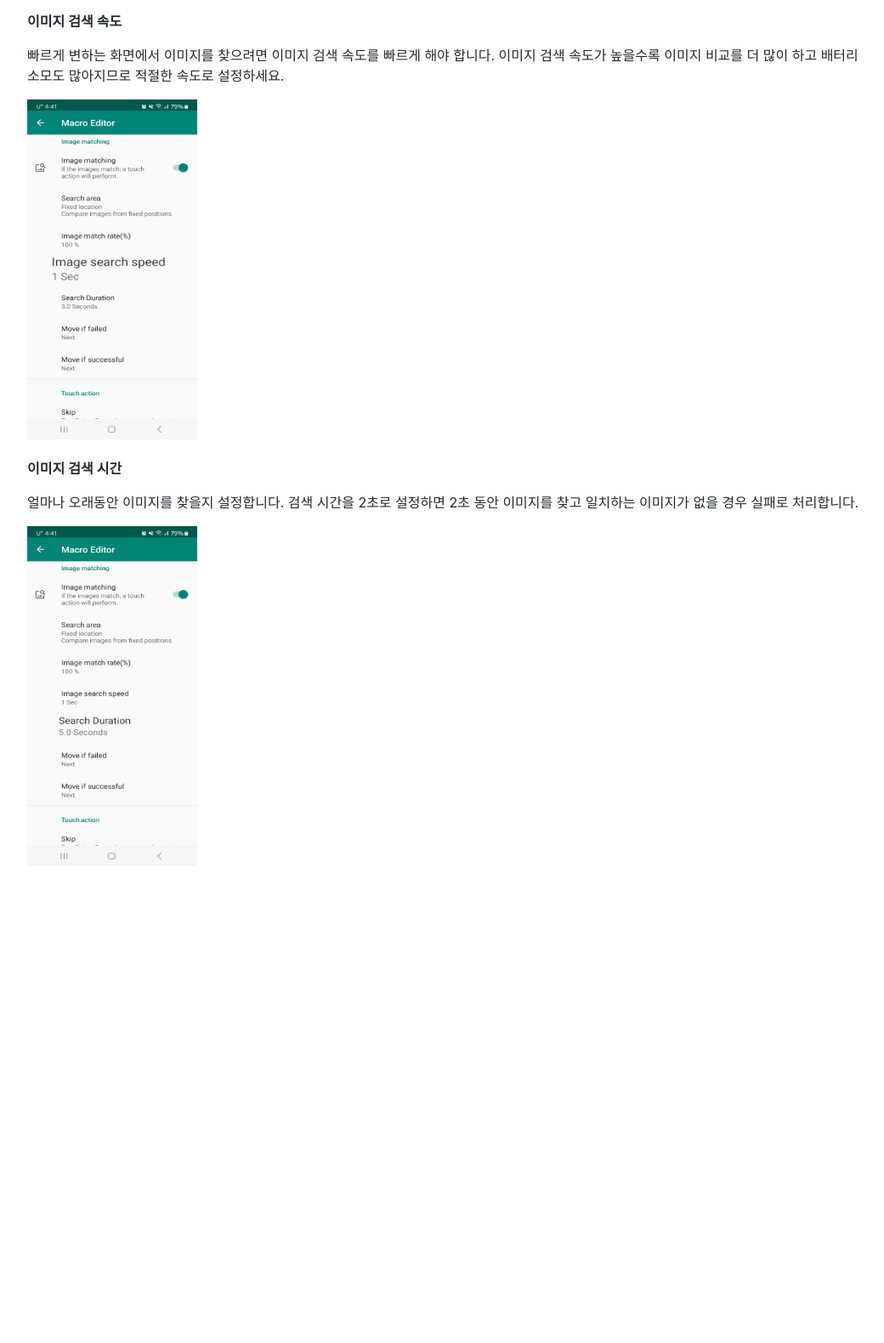
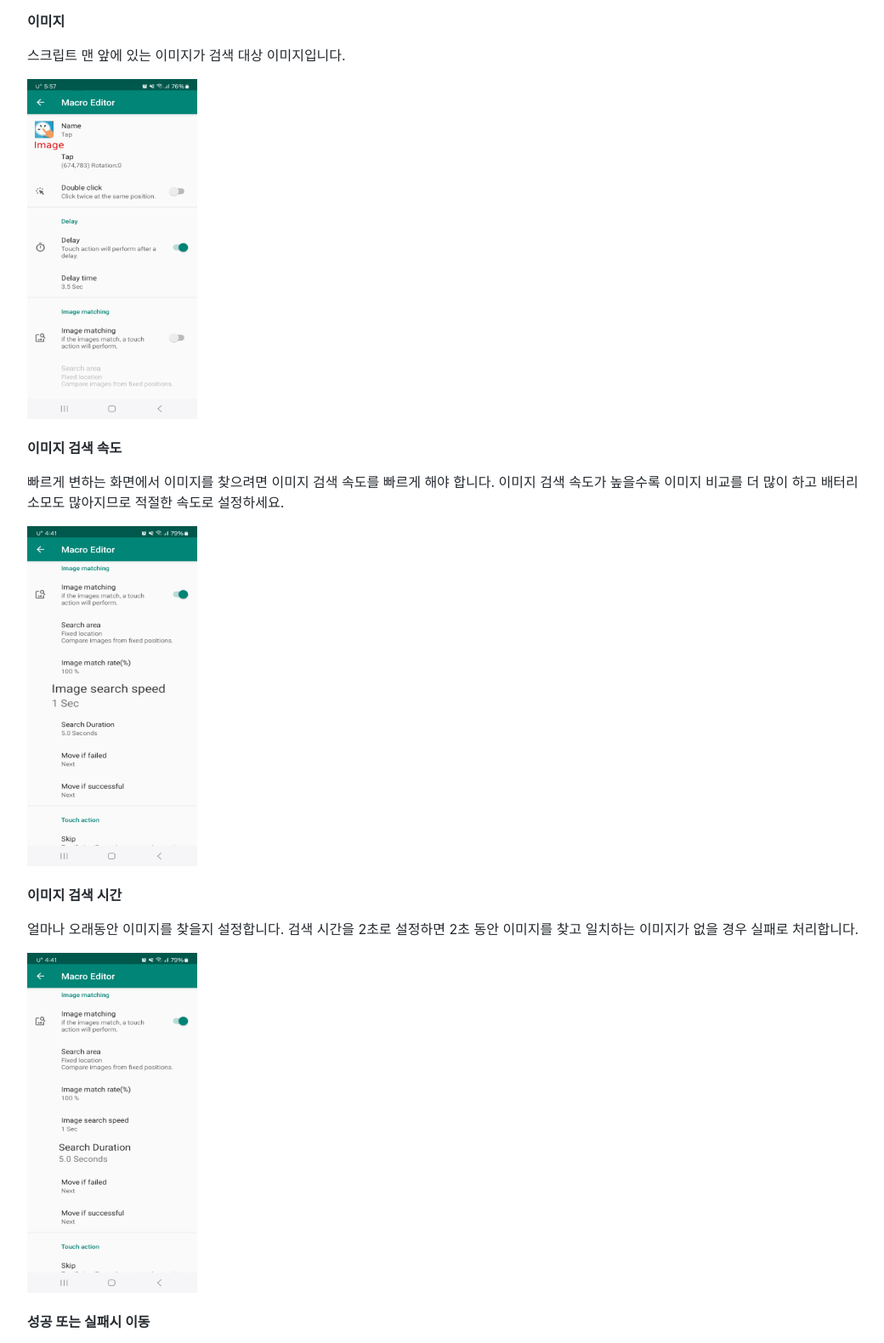
Before and after one commit to touchmacro/TouchMacro, a plain HTML site: page TouchMacro/guide_image_search.html in a window 1280 px wide. Shown: the part 160-1740 px from the top of the page at 85% size, without its empty margins (118-1158 px from the left). Before the commit the page ends 1233 px from the top, so only its background shows below. Drawn offline with Linux system fonts and the light colour scheme.

Commit message:
Update guide_image_search.html

```diff
--- a/TouchMacro/guide_image_search.html
+++ b/TouchMacro/guide_image_search.html
@@ -38,22 +38,29 @@
 
       <h1><a href="https://touchmacro.github.io/TouchMacro/">TouchMacro</a></h1>
 
-
       <h1 id="이미지-검색">이미지 검색</h1>
 
-<p><strong>이미지 검색 속도</strong></p>
+        <p><strong>이미지</strong></p>
 
-<p>빠르게 변하는 화면에서 이미지를 찾으려면 이미지 검색 속도를 빠르게 해야 합니다. 이미지 검색 속도가 높을수록 이미지 비교를 더 많이 하고 배터리 소모도 많아지므로 적절한 속도로 설정하세요.</p>
+        <p>스크립트 맨 앞에 있는 이미지가 검색 대상 이미지입니다.</p>
+        <p><img src="./assets/macro_editor_image.jpg" alt="Touch Macro Editor" style="height: 400px; width:200px;"></p>
 
-<p><img src="./assets/image_search_speed.jpg" alt="Touch Macro settings" style="height: 400px; width:200px;"></p>
+        <p><strong>이미지 검색 속도</strong></p>
 
-<p><strong>이미지 검색 시간</strong></p>
+        <p>빠르게 변하는 화면에서 이미지를 찾으려면 이미지 검색 속도를 빠르게 해야 합니다. 이미지 검색 속도가 높을수록 이미지 비교를 더 많이 하고 배터리 소모도 많아지므로 적절한 속도로 설정하세요.</p>
+        <p><img src="./assets/image_search_speed.jpg" alt="Touch Macro settings" style="height: 400px; width:200px;"></p>
 
-<p>얼마나 오래동안 이미지를 찾을지 설정합니다. 검색 시간을 2초로 설정하면 2초 동안 이미지를 찾고 일치하는 이미지가 없을 경우 실패로 처리합니다.</p>
+        <p><strong>이미지 검색 시간</strong></p>
 
-<p><img src="assets/image_search_duration.jpg" alt="Touch Macro image search editor" style="height: 400px; width:200px;"></p>
+        <p>얼마나 오래동안 이미지를 찾을지 설정합니다. 검색 시간을 2초로 설정하면 2초 동안 이미지를 찾고 일치하는 이미지가 없을 경우 실패로 처리합니다.</p>
+        <p><img src="assets/image_search_duration.jpg" alt="Touch Macro image search editor" style="height: 400px; width:200px;"></p>
 
-    <!-- Google Translate button -->
+        <p><strong>성공 또는 실패시 이동</strong></p>
+
+        <p>이미지 검색에 성공했을 때의 동작과 이미지 검색에 실패했을 경우의 동작을 다르게 설정합니다. 스크립트는 기본적으로 순차적으로 실행되지만 설정값과 이미지 검색 결과에 따라 특정 위치로 이동합니다.</p>
+        <p><img src="assets/image_search_move.jpg" alt="Touch Macro image search editor" style="height: 400px; width:200px;"></p>
+
+        <!-- Google Translate button -->
     <div id="google_translate_element"></div>
 
     <script type="text/javascript">
```
